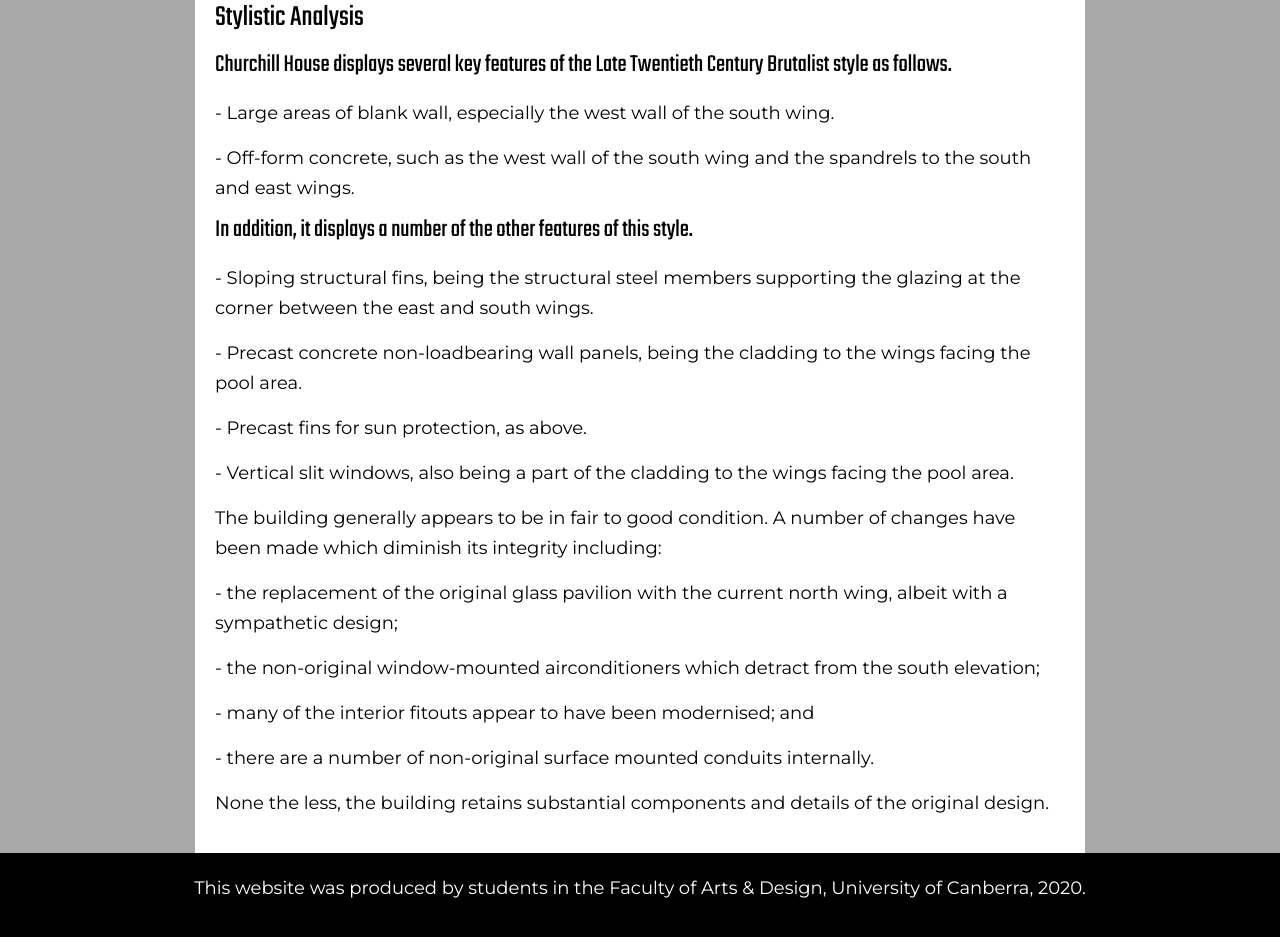
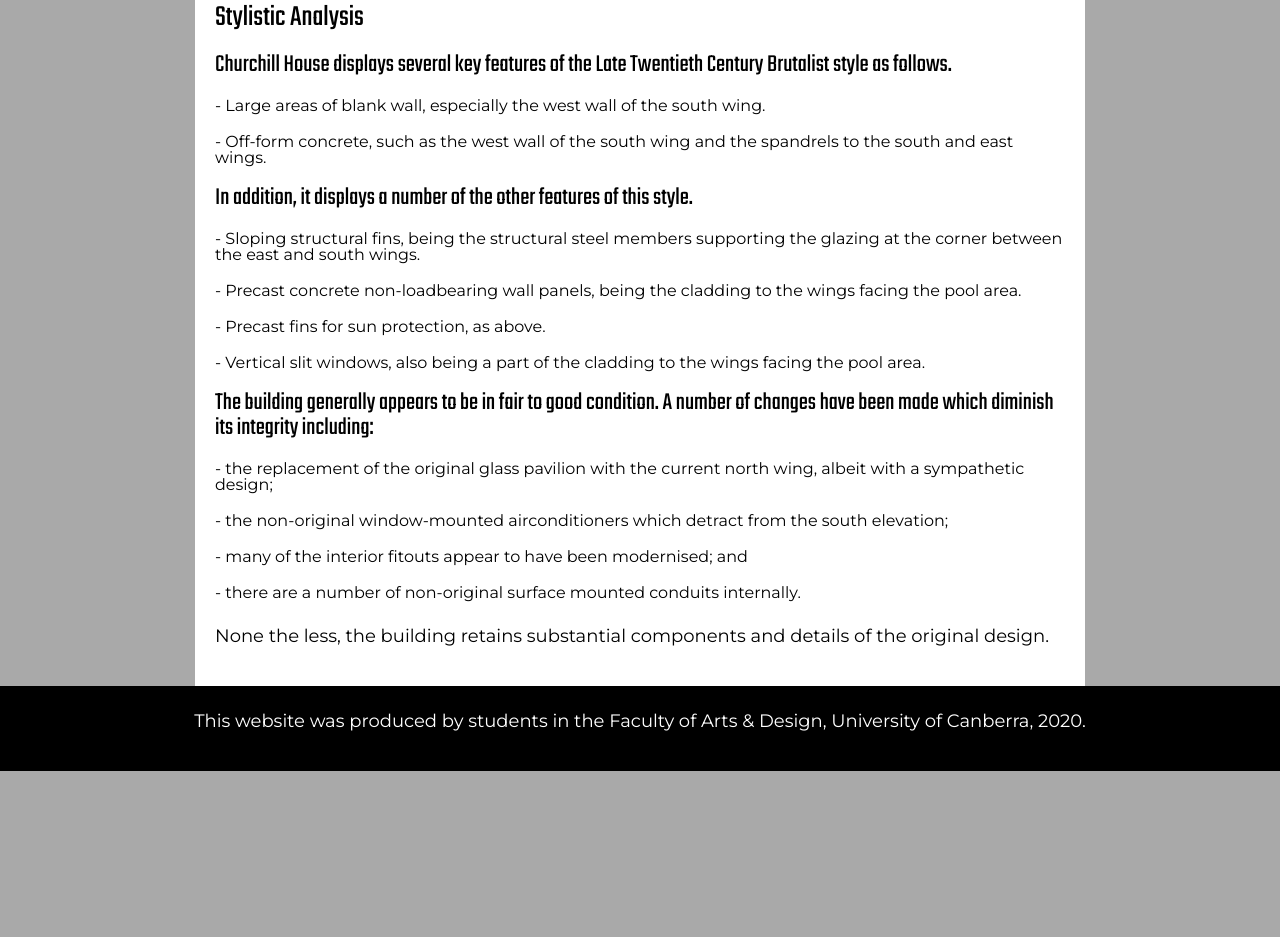
Before and after one commit to ben-ennis-butler/11056-website-1, a plain HTML site: page index.html in a window 1280 px wide. Shown: the part 3590-4527 px from the top of the page. After the commit the page ends 4361 px from the top, so only its background shows below. Drawn offline with Linux system fonts and the light colour scheme.

Commit message:
8pm update 2/07

```diff
--- a/assets/css/styles.css
+++ b/assets/css/styles.css
@@ -33,6 +33,7 @@ h1 {
     font-size: 60px;
     text-transform: uppercase;
     letter-spacing: 2px;
+    font-style: normal;
 
 
 }
@@ -50,6 +51,11 @@ h3 {
 
 h4 {
     font-size: 25px;
+}
+
+h5 {
+    font-size: 16px;
+    font-family: 'Montserrat', sans-serif;
 }
 
 /*achor styles */
@@ -80,7 +86,7 @@ h1 a:visited {
 
 h1 a:hover {
     text-decoration: none;
-    color: beige;
+    color: #F3F3F7;
 
 }
 
@@ -106,7 +112,7 @@ header {
 
 .col {
     float: left;
-    width: 33%;
+    width: 28%;
 }
 
 nav {
@@ -116,6 +122,8 @@ nav {
     /*    float: right;*/
     text-align: center;
     text-transform: uppercase;
+    font-family: 'Teko', sans-serif;
+    font-size: 30px;
 
 
 
--- a/index.html
+++ b/index.html
@@ -117,23 +117,23 @@
                 <h4>Churchill House displays several key features of the Late Twentieth Century Brutalist style as follows.</h4>
 
 
-                <p> - Large areas of blank wall, especially the west wall of the south wing.</p>
-                <p>- Off-form concrete, such as the west wall of the south wing and the spandrels to the south and east wings.</p>
+                <h5> - Large areas of blank wall, especially the west wall of the south wing.</h5>
+                <h5>- Off-form concrete, such as the west wall of the south wing and the spandrels to the south and east wings.</h5>
 
 
                 <h4>In addition, it displays a number of the other features of this style.</h4>
 
-                <p>- Sloping structural fins, being the structural steel members supporting the glazing at the corner between the east and south wings.</p>
-                <p> - Precast concrete non-loadbearing wall panels, being the cladding to the wings facing the pool area.</p>
-                <p>- Precast fins for sun protection, as above.</p>
-                <p>- Vertical slit windows, also being a part of the cladding to the wings facing the pool area.</p>
+                <h5>- Sloping structural fins, being the structural steel members supporting the glazing at the corner between the east and south wings.</h5>
+                <h5> - Precast concrete non-loadbearing wall panels, being the cladding to the wings facing the pool area.</h5>
+                <h5>- Precast fins for sun protection, as above.</h5>
+                <h5>- Vertical slit windows, also being a part of the cladding to the wings facing the pool area.</h5>
 
 
-                <p>The building generally appears to be in fair to good condition. A number of changes have been made which diminish its integrity including:</p>
-                <p>- the replacement of the original glass pavilion with the current north wing, albeit with a sympathetic design;</p>
-                <p>- the non-original window-mounted airconditioners which detract from the south elevation;</p>
-                <p>- many of the interior fitouts appear to have been modernised; and</p>
-                <p>- there are a number of non-original surface mounted conduits internally.</p>
+                <h4>The building generally appears to be in fair to good condition. A number of changes have been made which diminish its integrity including:</h4>
+                <h5>- the replacement of the original glass pavilion with the current north wing, albeit with a sympathetic design;</h5>
+                <h5>- the non-original window-mounted airconditioners which detract from the south elevation;</h5>
+                <h5>- many of the interior fitouts appear to have been modernised; and</h5>
+                <h5>- there are a number of non-original surface mounted conduits internally.</h5>
 
                 <p>
                     None the less, the building retains substantial components and details of the original design.</p>
```
